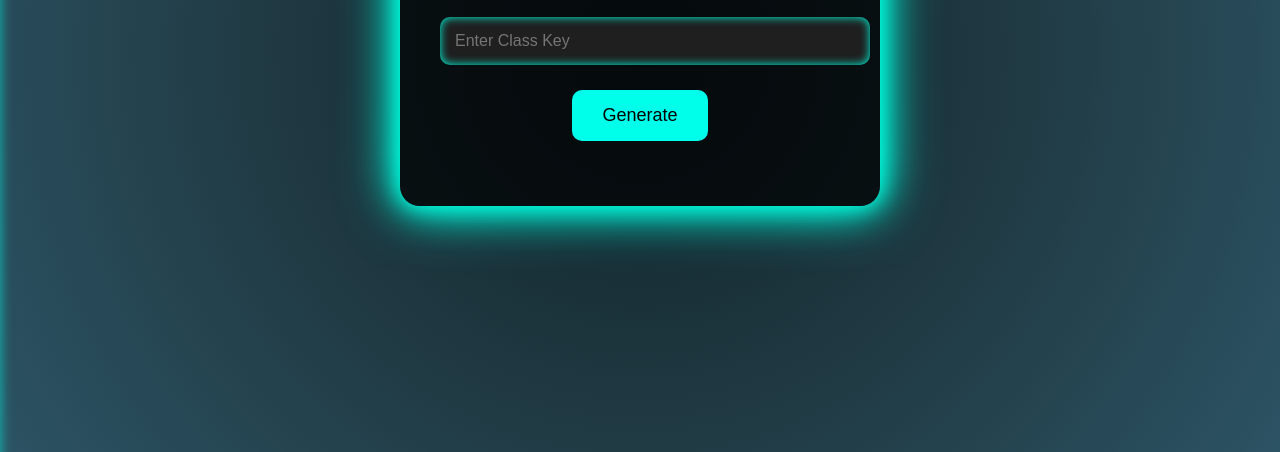
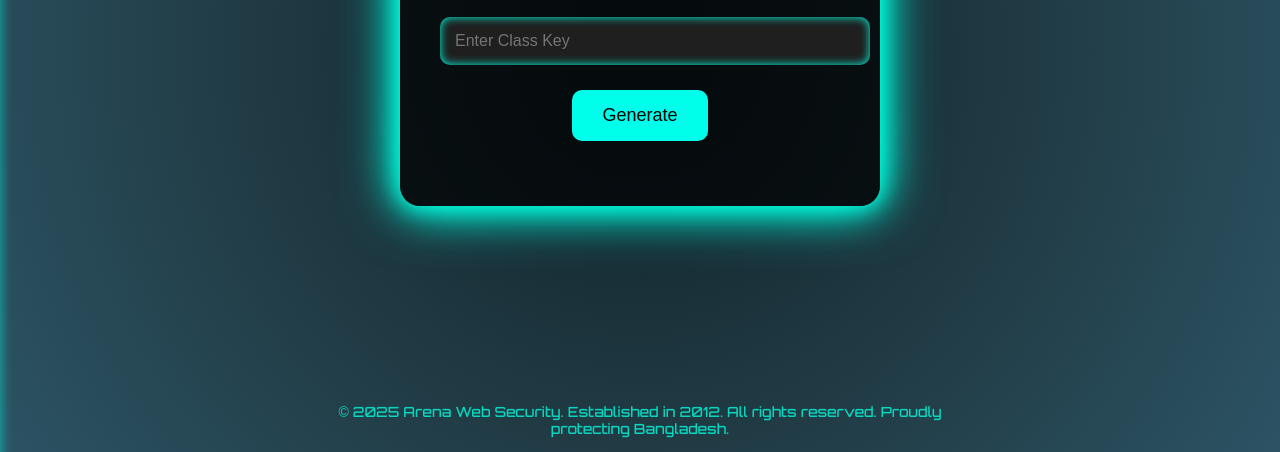
Before and after one commit to classarena/stream, a plain HTML site: page index.html in a window 1280 px wide. Shown: the part 348-800 px from the top of the page. Drawn offline with Linux system fonts and the light colour scheme.

Commit message:
Update index.html

```diff
--- a/index.html
+++ b/index.html
@@ -217,5 +217,23 @@
         });
     </script>
 
+<div class="footer-text">
+    © 2025 Arena Web Security. Established in 2012. All rights reserved. Proudly protecting Bangladesh.
+</div>
+
+<style>
+    .footer-text {
+        position: fixed;
+        bottom: 15px;
+        left: 50%;
+        transform: translateX(-50%);
+        color: #00ffe0;
+        font-size: 14px;
+        opacity: 0.8;
+        text-align: center;
+        font-family: 'Orbitron', sans-serif;
+    }
+</style>
+
 </body>
 </html>
```
